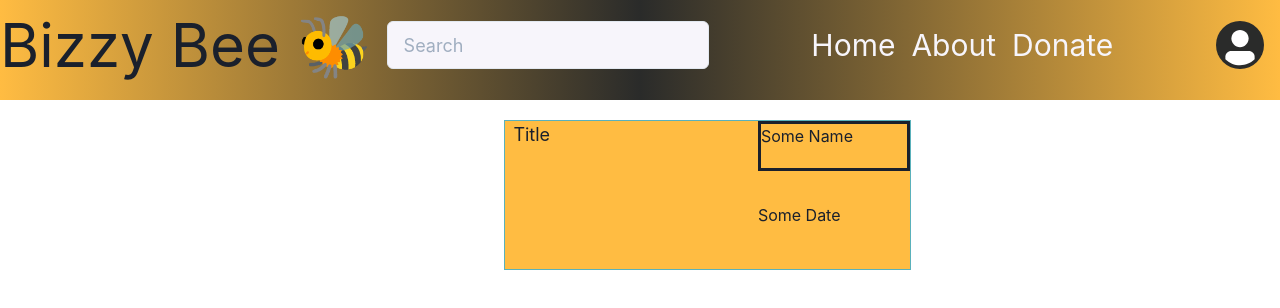
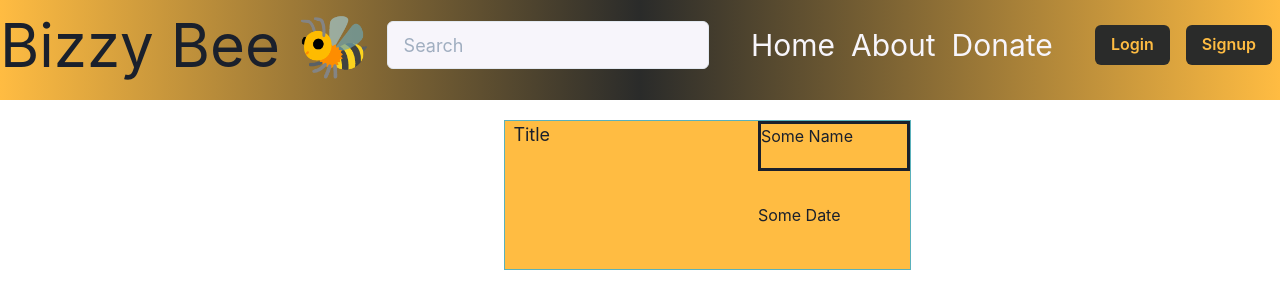
Before and after one commit to JonnyFaulkner/bizzy-bee, a React (Create React App) app in the folder client/: page / in a window 1280 px wide. Shown: the top 308 px of the page. Built offline with nearby package versions, Linux system fonts and the light colour scheme; the HTML template or start-up script is replaced by a standard one.

Commit message:
commit so I can pull

```diff
--- a/client/src/components/Nav/index.js
+++ b/client/src/components/Nav/index.js
@@ -26,7 +26,7 @@ function Nav() {
 
     function showNavigation() {
 
-        if (!Auth.loggedIn()) {
+        if (Auth.loggedIn()) {
             return (
                 <Menu>
                     <MenuButton as={Avatar} mr="4" bg="brand.200" />
```
